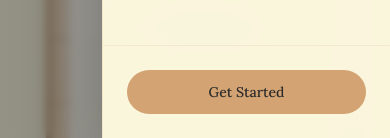
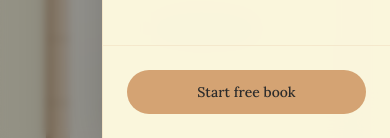
Before and after one commit to redrixvix/memory-project-web, a Next.js app: page / in a window 390 px wide. Both pictures are taken after a click on the button "Open navigation menu". Shown: the part 706-844 px from the top of the page. Built offline with nearby package versions, Linux system fonts and the light colour scheme; no server answers.

Commit message:
fix: SEO, mobile nav, copy consistency, LCP improvements

```diff
--- a/app/books/[id]/preview/page.tsx
+++ b/app/books/[id]/preview/page.tsx
@@ -230,6 +230,7 @@ export default function PreviewBook({ params }: { params: Promise<{ id: string }
                               width={160}
                               height={160}
                               unoptimized={true}
+                              priority={true}
                               className="w-40 h-40 object-cover rounded-xl"
                             />
                           </div>
--- a/components/ui/mobile-nav.tsx
+++ b/components/ui/mobile-nav.tsx
@@ -141,7 +141,7 @@ export function MobileNav({ isOpen, onClose, loggedIn }: MobileNavProps) {
               className="flex h-11 items-center justify-center rounded-full text-sm font-medium transition-all duration-200 hover:opacity-90 active:scale-95"
               style={{ backgroundColor: 'var(--bronze)', color: 'var(--charcoal)' }}
             >
-              Get Started
+              Start free book
             </Link>
           </div>
         )}
```
